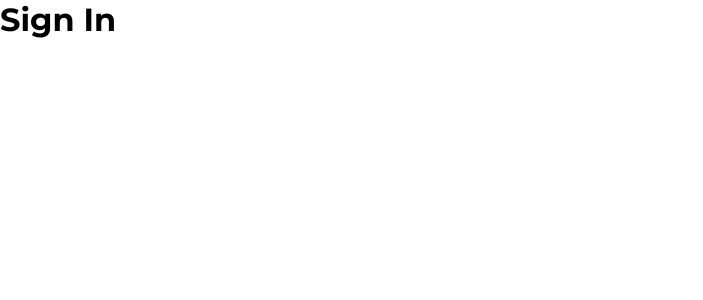
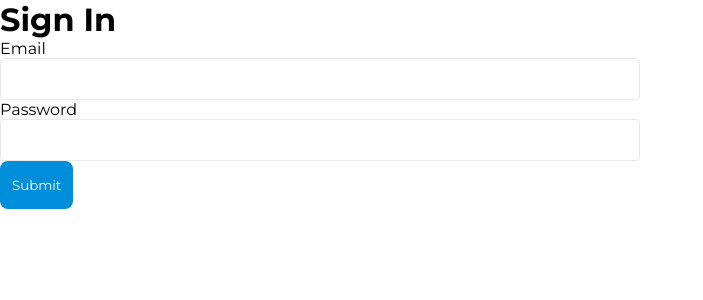
Before and after one commit to TwitoCode/Post-It-Client, a React (Create React App) app: page /account/signin in a window 1280 px wide. Shown: the top 300 px of the page, without its empty margins (0-703 px from the left). Built offline with nearby package versions, Linux system fonts and the light colour scheme.

Commit message:
Sign in functionality completed

```diff
--- a/src/components/contexts/AuthContext.tsx
+++ b/src/components/contexts/AuthContext.tsx
@@ -4,6 +4,7 @@ import { auth } from '../../fire';
 interface AuthContextData {
 	signIn: (email: string, password: string) => Promise<SignOutput>;
 	signUp: (email: string, password: string) => Promise<SignOutput>;
+	updateUserName: (name: string) => void;
 	signOut: () => void;
 }
 
@@ -42,10 +43,19 @@ export const AuthProvider: FC = ({ children }) => {
 		}
 	};
 
+	const updateUserName = async (name: string) => {
+		try {
+			await auth.currentUser?.updateProfile({ displayName: name });
+			console.log(`New Username: ${auth.currentUser?.displayName}`);
+		} catch (error) {
+			console.log(error.message);
+		}
+	};
+
 	const signOut = () => auth.signOut();
 
 	return (
-		<AuthContext.Provider value={{ signIn, signOut, signUp }}>
+		<AuthContext.Provider value={{ signIn, signOut, signUp, updateUserName }}>
 			{children}
 		</AuthContext.Provider>
 	);
--- a/src/components/misc/UserForm/UserForm.tsx
+++ b/src/components/misc/UserForm/UserForm.tsx
@@ -7,7 +7,7 @@ interface Props {
 }
 
 export const UserForm = (props: Props): ReactElement => {
-	const { signUp } = useContext(AuthContext);
+	const { signUp, signIn, updateUserName } = useContext(AuthContext);
 
 	const [email, setEmail] = useState('');
 	const [username, setUsername] = useState('');
@@ -16,7 +16,10 @@ export const UserForm = (props: Props): ReactElement => {
 
 	const submit = async (e: FormEvent<HTMLFormElement>) => {
 		e.preventDefault();
+		switch (props.type) {
+			case 'up': {
 				const { error, message } = await signUp(email, password);
+				updateUserName(username);
 
 				if (error) {
 					console.log(error);
@@ -24,6 +27,24 @@ export const UserForm = (props: Props): ReactElement => {
 				} else if (message) {
 					console.log(message);
 					window.location.href = '/';
+				}
+
+				break;
+			}
+
+			case 'in': {
+				const { error, message } = await signIn(email, password);
+
+				if (error) {
+					console.log(error);
+					setError(error);
+				} else if (message) {
+					console.log(message);
+					window.location.href = '/';
+				}
+
+				break;
+			}
 		}
 	};
 
@@ -44,15 +65,28 @@ export const UserForm = (props: Props): ReactElement => {
 						<label>Username</label>
 						<input onChange={(e) => setUsername(e.target.value)} />
 					</div>
-					<button type='submit' className='submit-button'>Submit</button>
+					<button type='submit' className='submit-button'>
+						Submit
+					</button>
 					<h1 className='error'>{error}</h1>
 				</form>
 			)}
 			{props.type === 'in' && (
-				<div>
+				<form onSubmit={submit}>
 					<h1>Sign In</h1>
-					<div className='email'></div>
+					<div className='input-group'>
+						<label>Email</label>
+						<input type='email' onChange={(e) => setEmail(e.target.value)} />
 					</div>
+					<div className='input-group'>
+						<label>Password</label>
+						<input type='password' onChange={(e) => setPassword(e.target.value)} />
+					</div>
+					<button type='submit' className='submit-button'>
+						Submit
+					</button>
+					<h1 className='error'>{error}</h1>
+				</form>
 			)}
 			{/* {(props.type !== 'out' || "in") && <h1>Type not valid</h1>} */}
 		</>
```
Lines whose indentation alone changed are shown as unchanged.
